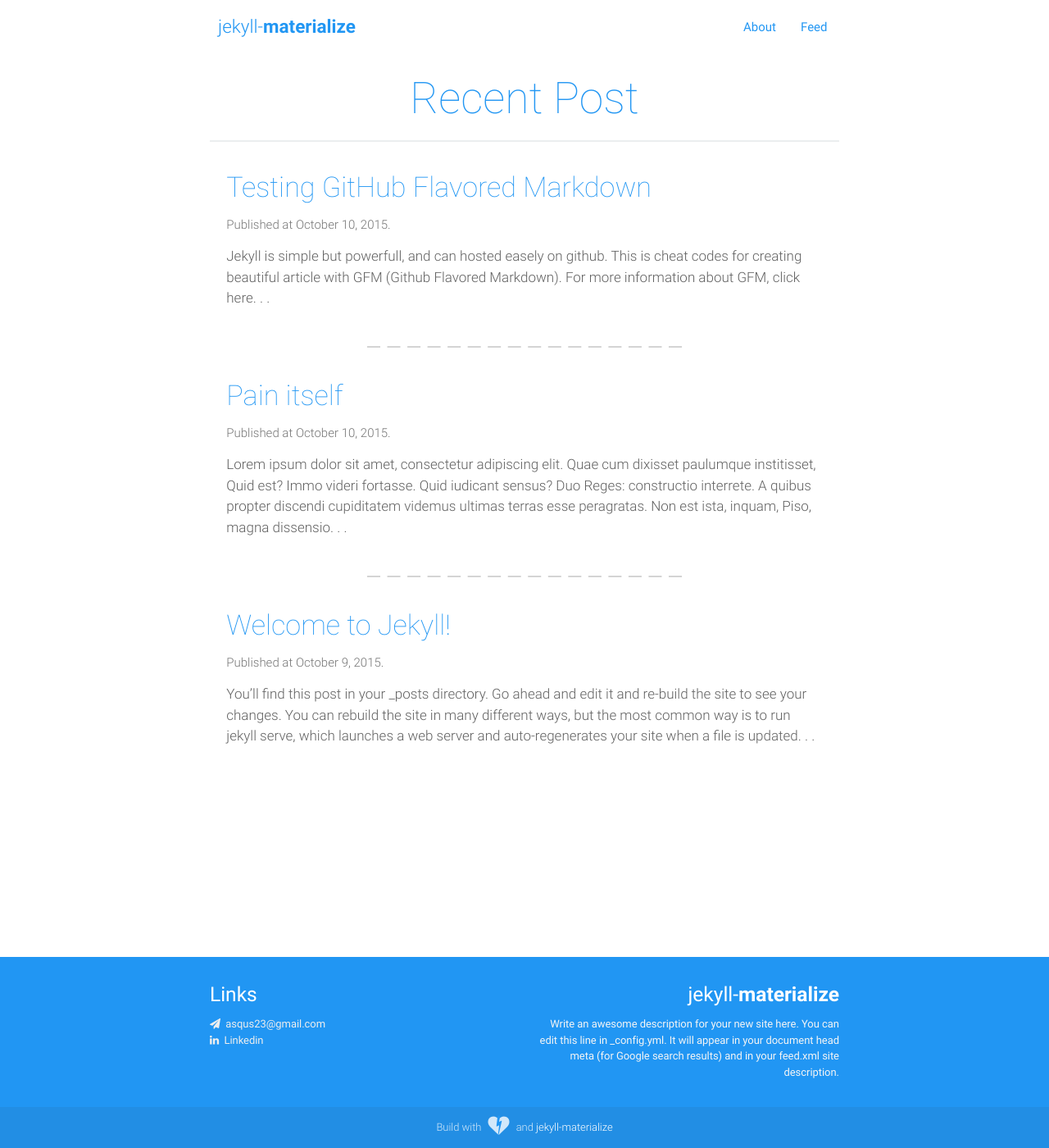
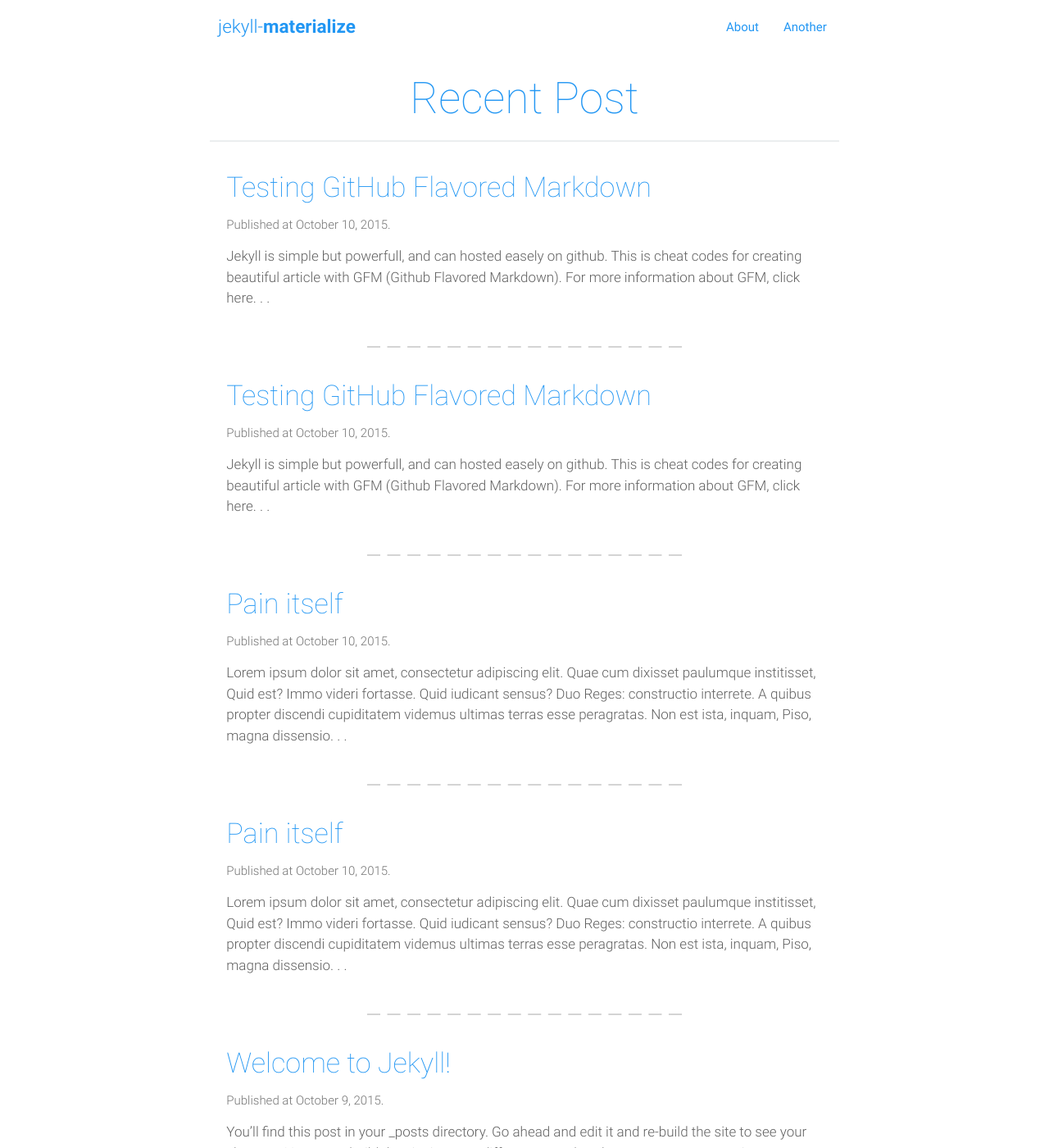
Before and after one commit to aragorneloff/combat-tb, a Jekyll site: the page built from index.html, in a window 1280 px wide and 1400 px high. Shown: the whole window at 82% size. Built offline with Jekyll 4.4.1, drawn with Linux system fonts in a browser that asks for light colours; the list of posts is cut into pages by our own code.

Commit message:
adding pages

`````diff
--- a/_includes/header.html
+++ b/_includes/header.html
@@ -17,7 +17,6 @@
                 <li><a href="{{ page.url | prepend: site.baseurl }}" class="blue-text">{{ page.title }}</a></li>
             {% endif %}
         {% endfor %}
-        <li><a href="{{ "/feed.xml" | prepend: site.baseurl }}" class="blue-text">Feed</a></li>
     </ul>
     <a href="#" data-activates="slide-out" class="button-collapse right blue-text"><i class="material-icons">menu</i></a>
     </div>
--- /dev/null
+++ b/_posts/2015-10-10-pain-itself - Copy.markdown
@@ -0,0 +1,16 @@
+---
+layout: post
+title: "Pain itself"
+date: 2015-10-10 00:49:37
+categories: jekyll
+---
+Lorem ipsum dolor sit amet, consectetur adipiscing elit. Quae cum dixisset paulumque institisset, Quid est? Immo videri fortasse. Quid iudicant sensus? Duo Reges: constructio interrete. A quibus propter discendi cupiditatem videmus ultimas terras esse peragratas. Non est ista, inquam, Piso, magna dissensio.
+
+
+Facile est hoc cernere in primis puerorum aetatulis. Longum est enim ad omnia respondere, quae a te dicta sunt. Aliud igitur esse censet gaudere, aliud non dolere. Nam si amitti vita beata potest, beata esse non potest. Facillimum id quidem est, inquam.
+
+Nummus in Croesi divitiis obscuratur, pars est tamen divitiarum. Quid igitur, inquit, eos responsuros putas? Sed ne, dum huic obsequor, vobis molestus sim. An hoc usque quaque, aliter in vita? Negat enim summo bono afferre incrementum diem. Quid autem habent admirationis, cum prope accesseris? Quare attende, quaeso.
+
+Nam, ut sint illa vendibiliora, haec uberiora certe sunt. Minime vero istorum quidem, inquit. Ex ea difficultate illae fallaciloquae, ut ait Accius, malitiae natae sunt. Quamquam id quidem, infinitum est in hac urbe;
+
+Multoque hoc melius nos veriusque quam Stoici. Illi enim inter se dissentiunt. Tubulum fuisse, qua illum, cuius is condemnatus est rogatione, P. Id et fieri posse et saepe esse factum et ad voluptates percipiendas maxime pertinere. Ut proverbia non nulla veriora sint quam vestra dogmata. Atqui eorum nihil est eius generis, ut sit in fine atque extrerno bonorum.
--- /dev/null
+++ b/_posts/2015-10-10-testing-gitHub-flavored-markdown - Copy.markdown
@@ -0,0 +1,121 @@
+---
+layout: post
+title:  "Testing GitHub Flavored Markdown"
+date:   2015-10-10 19:37:30
+categories: jekyll
+---
+Jekyll is simple but powerfull, and can hosted easely on github.
+This is cheat codes for creating beautiful article with GFM (Github Flavored Markdown).
+For more information about GFM, [click here](https://help.github.com/articles/github-flavored-markdown/).
+
+##### # Links
+
+Example :
+
+[click here](https://github.com/riefachan).
+
+Return :
+
+```
+[click here](https://github.com/riefachan)
+```
+
+
+##### # italic
+
+Example :
+
+*this is italic !*
+
+Return :
+
+```
+*this is italic !*
+```
+
+
+##### # bold
+
+Example :
+
+**this is bold !**
+
+Return :
+
+```
+**this is bold !**
+```
+
+
+##### # List
+
+Example :
+
+* Item 1
+* Item 2
+* Item 3
+
+Return :
+
+```
+* Item 1
+* Item 2
+* Item 3
+```
+
+
+##### # code
+
+Example :
+
+```
+function hello(){
+	return "Hello World!";
+}
+```
+
+Return :
+
+{% highlight text %}
+```
+function hello(){
+	return "Hello World!";
+}
+```
+{% endhighlight %}
+
+
+##### # code (inline)
+
+Example :
+
+`echo "Hello World!";`
+
+Return :
+
+````
+`echo "Hello World!";`
+````
+
+
+##### # code (with highlight)
+
+Example :
+
+{% highlight javascript %}
+function hello(){
+	return "Hello World!";
+}
+{% endhighlight %}
+
+Return :
+
+{% highlight text %}
+{%raw%}
+{% highlight javascript %}
+function hello(){
+	return "Hello World!";
+}
+{% endhighlight %}
+{%endraw%}
+{% endhighlight %}
`````
Also changed, not shown: _posts/2015-10-09-welcome-to-jekyll - Copy.markdown (added, +25 -0 lines), another.md (added, +8 -0 lines).
